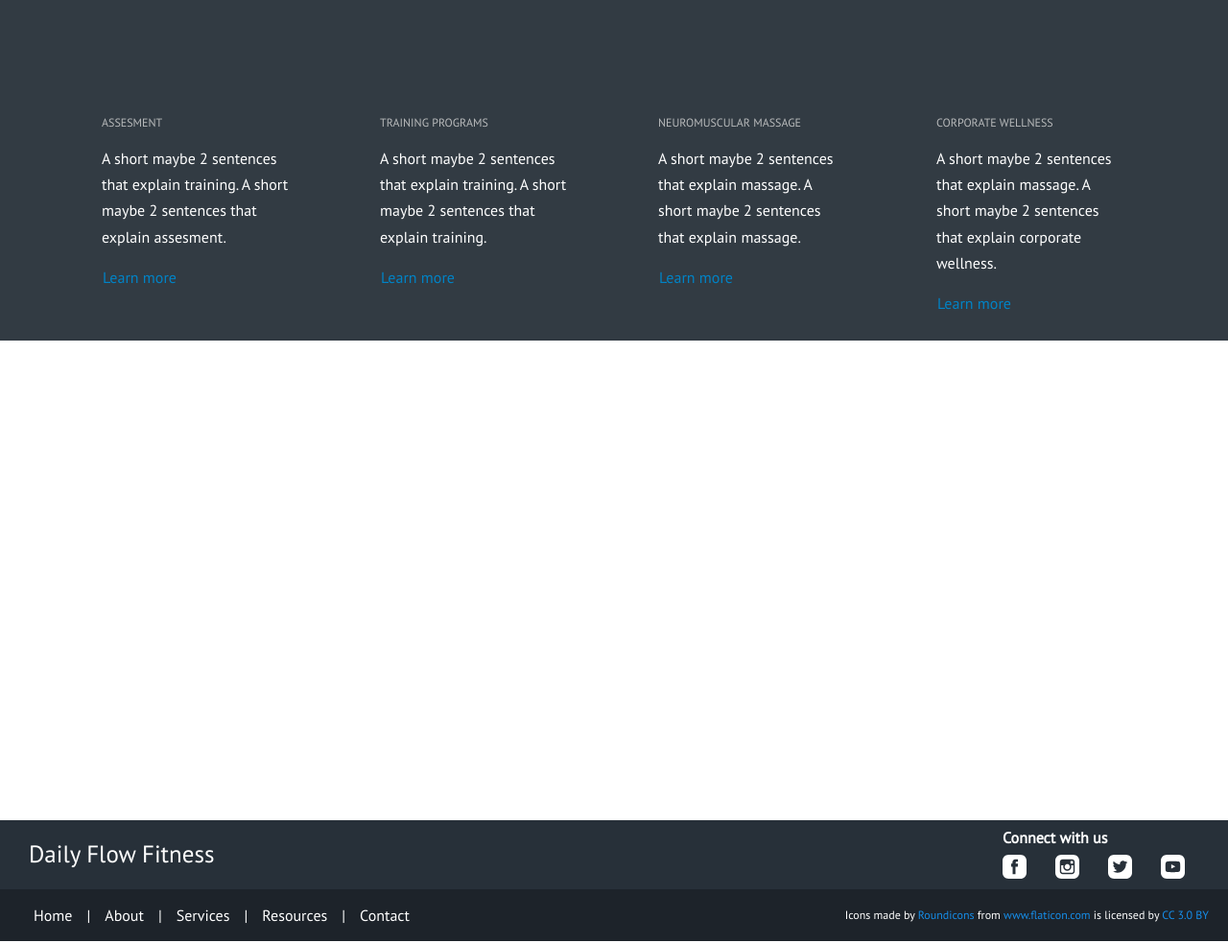
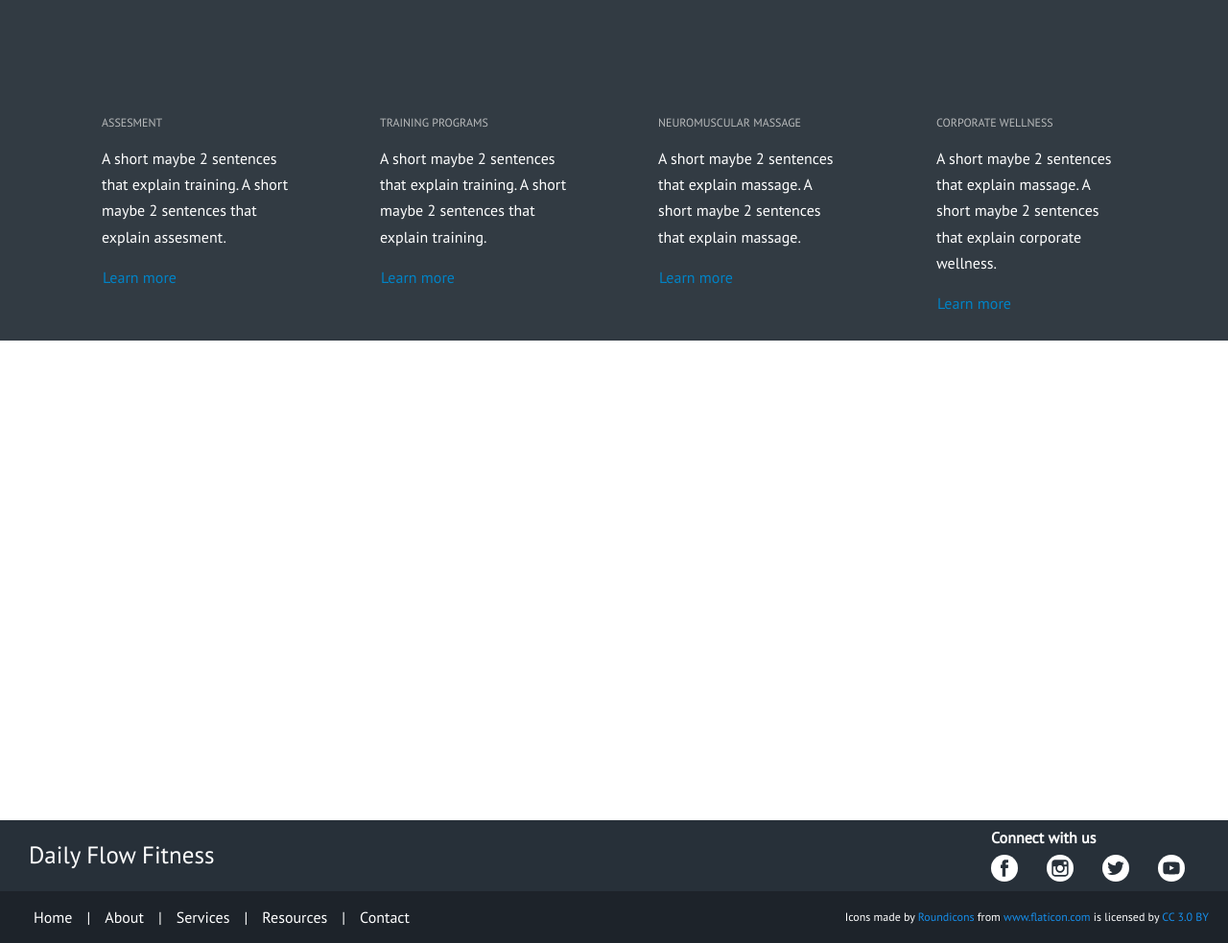
Before and after one commit to morgantaylor/daily-flow-fitness, a plain HTML site: page index.html in a window 1280 px wide. Shown: the part 1145-2128 px from the top of the page at 96% size. Drawn offline with nearby package versions, Linux system fonts and the light colour scheme; files whose address does not match are found by name.

Commit message:
(update): icons
- icon height adjustment
- turn icons into circles

```diff
--- a/scss/components/_icons.scss
+++ b/scss/components/_icons.scss
@@ -1,7 +1,9 @@
 
 .icon {
-	height: 25px;
+	height: 28px;
+	border-radius: 50%;
 	fill: $white;
+	cursor: pointer;
 
 	&:hover {
 		fill: $light-gray;
--- a/scss/layout/_footer.scss
+++ b/scss/layout/_footer.scss
@@ -77,7 +77,7 @@ footer {
 	}
 
 	&__socialnav-item {
-		height: 26px;
+		height: 28px;
 
 		&:first-child {
 			padding-left: 0;
```
Also changed, not shown: css/styles.css, 1 other file.
